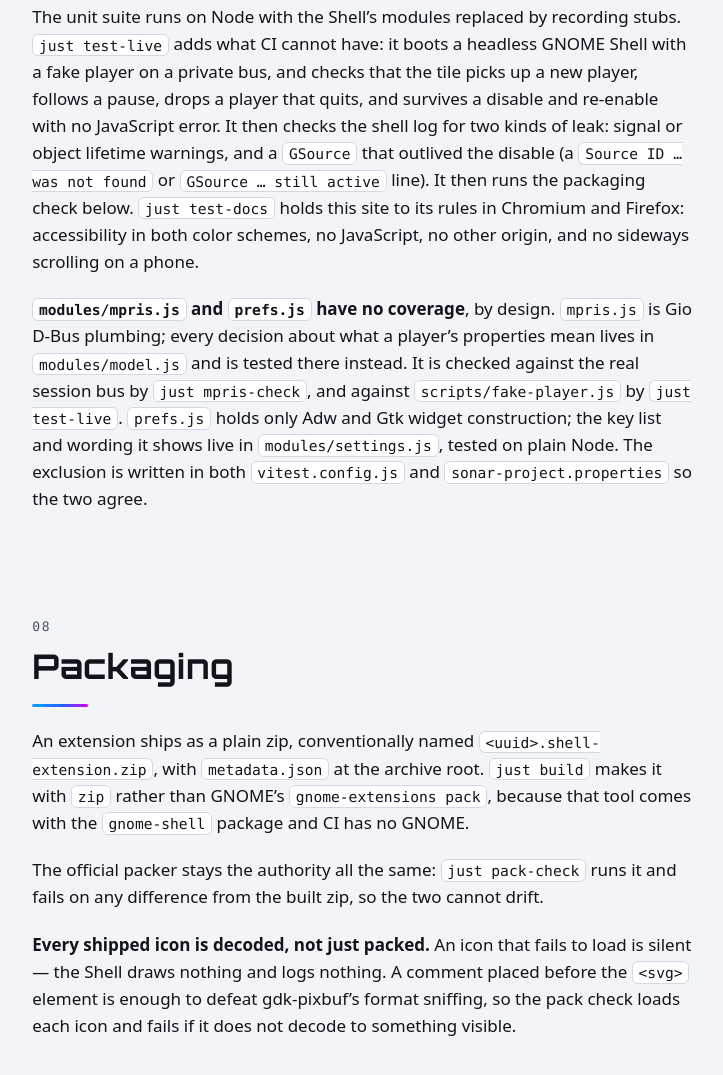
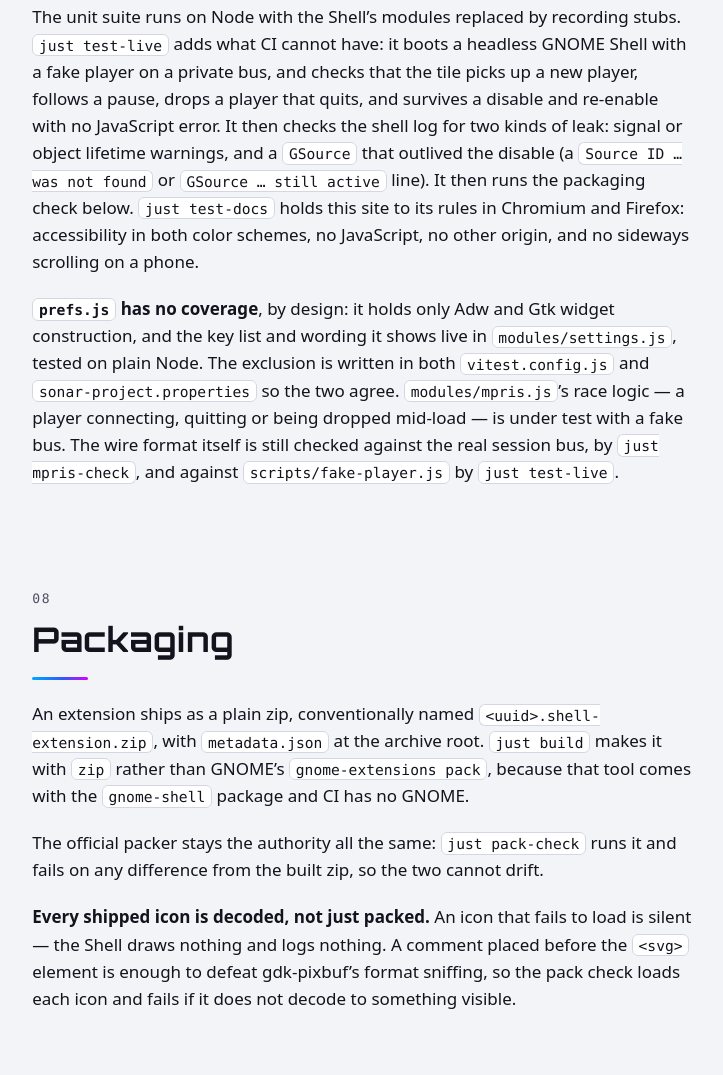
Before and after one commit to Ghost-Assembly/quickmusic, a website: page docs/index.html in a window 1280 px wide. Shown: the part 5594-6669 px from the top of the page, without its empty margins (363-1086 px from the left). Drawn offline with Linux system fonts and the light colour scheme.

Commit message:
docs: stop saying mpris.js is excluded from the unit suite
Its race logic has been under test since tests/mpris.test.js landed;
only prefs.js is still excluded. Reword the docs site's testing
section, mpris-check.js's header and the mock comment in
extension.test.js, whose real reason is now the fake Gio's
DBus.session being null rather than there being no D-Bus alias at all.

```diff
--- a/docs/index.html
+++ b/docs/index.html
@@ -1017,21 +1017,18 @@
                         scrolling on a phone.
                     </p>
                     <p>
-                        <strong
-                            ><code>modules/mpris.js</code> and
-                            <code>prefs.js</code> have no coverage</strong
-                        >, by design. <code>mpris.js</code> is Gio D-Bus plumbing; every
-                        decision about what a player’s properties mean lives in
-                        <code>modules/model.js</code> and is tested there instead. It is
-                        checked against the real session bus by
-                        <code>just mpris-check</code>, and against
-                        <code>scripts/fake-player.js</code> by
-                        <code>just test-live</code>. <code>prefs.js</code> holds only
-                        Adw and Gtk widget construction; the key list and wording it
-                        shows live in <code>modules/settings.js</code>, tested on plain
-                        Node. The exclusion is written in both
-                        <code>vitest.config.js</code> and
+                        <strong><code>prefs.js</code> has no coverage</strong>, by
+                        design: it holds only Adw and Gtk widget construction, and the
+                        key list and wording it shows live in
+                        <code>modules/settings.js</code>, tested on plain Node. The
+                        exclusion is written in both <code>vitest.config.js</code> and
                         <code>sonar-project.properties</code> so the two agree.
+                        <code>modules/mpris.js</code>’s race logic — a player
+                        connecting, quitting or being dropped mid-load — is under test
+                        with a fake bus. The wire format itself is still checked against
+                        the real session bus, by <code>just mpris-check</code>, and
+                        against <code>scripts/fake-player.js</code> by
+                        <code>just test-live</code>.
                     </p>
                 </section>
 
```
Also changed, not shown: scripts/mpris-check.js (+4 -3 lines), tests/extension.test.js (+6 -4 lines).
